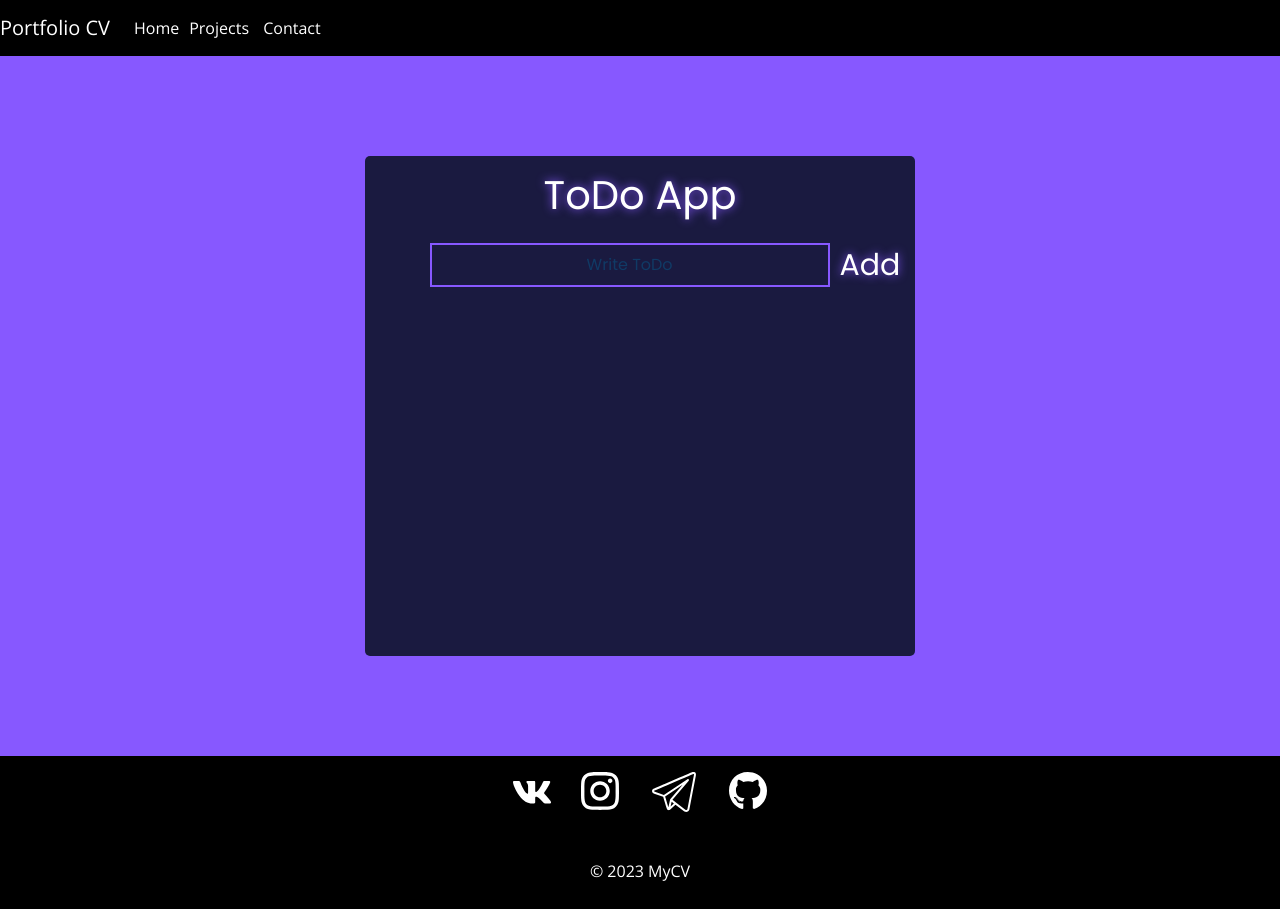
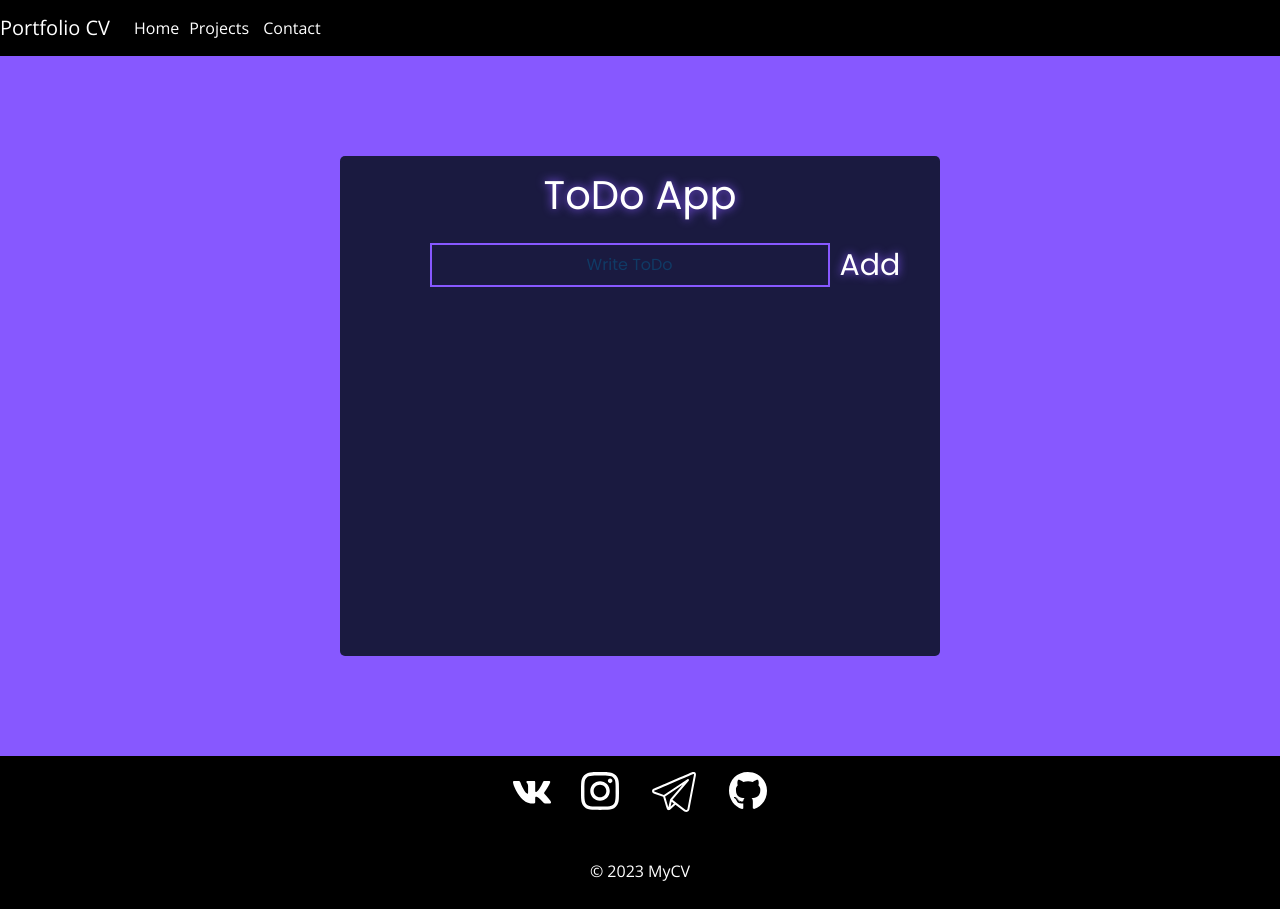
Before and after one commit to gnehgo/counter, a React (Create React App) app: page /todo in a window 1280 px wide. Built offline with nearby package versions, Linux system fonts and the light colour scheme.

Commit message:
Update ToDo.css

```diff
--- a/src/components/ToDo/ToDo.css
+++ b/src/components/ToDo/ToDo.css
@@ -47,7 +47,7 @@
 .ToDoContainer{
     padding-top: 15px;
     border-radius: 5px;
-    width: 550px;
+    width: 600px;
     background: #1A1A40;
     height: 500px;
     margin-left: auto;
```
